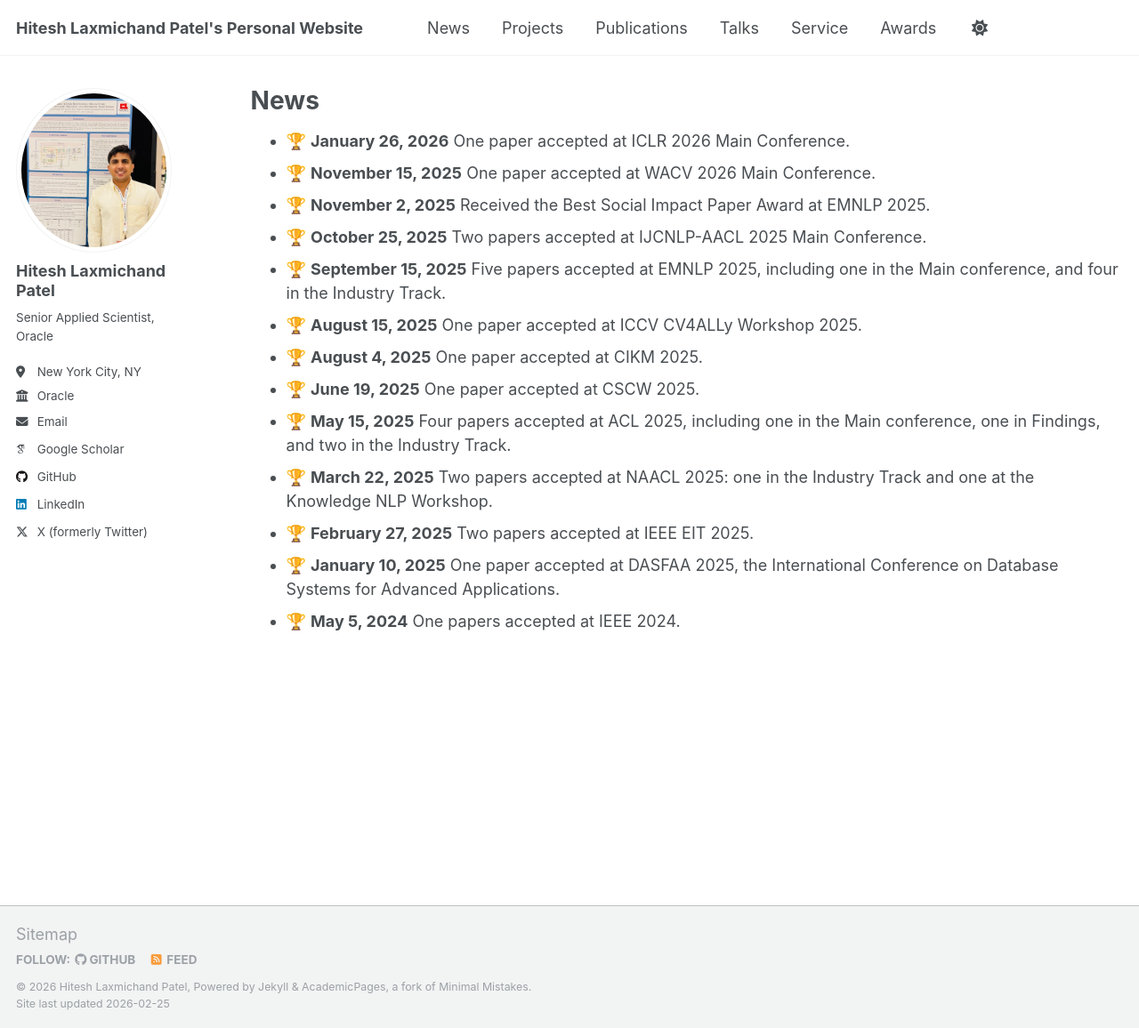
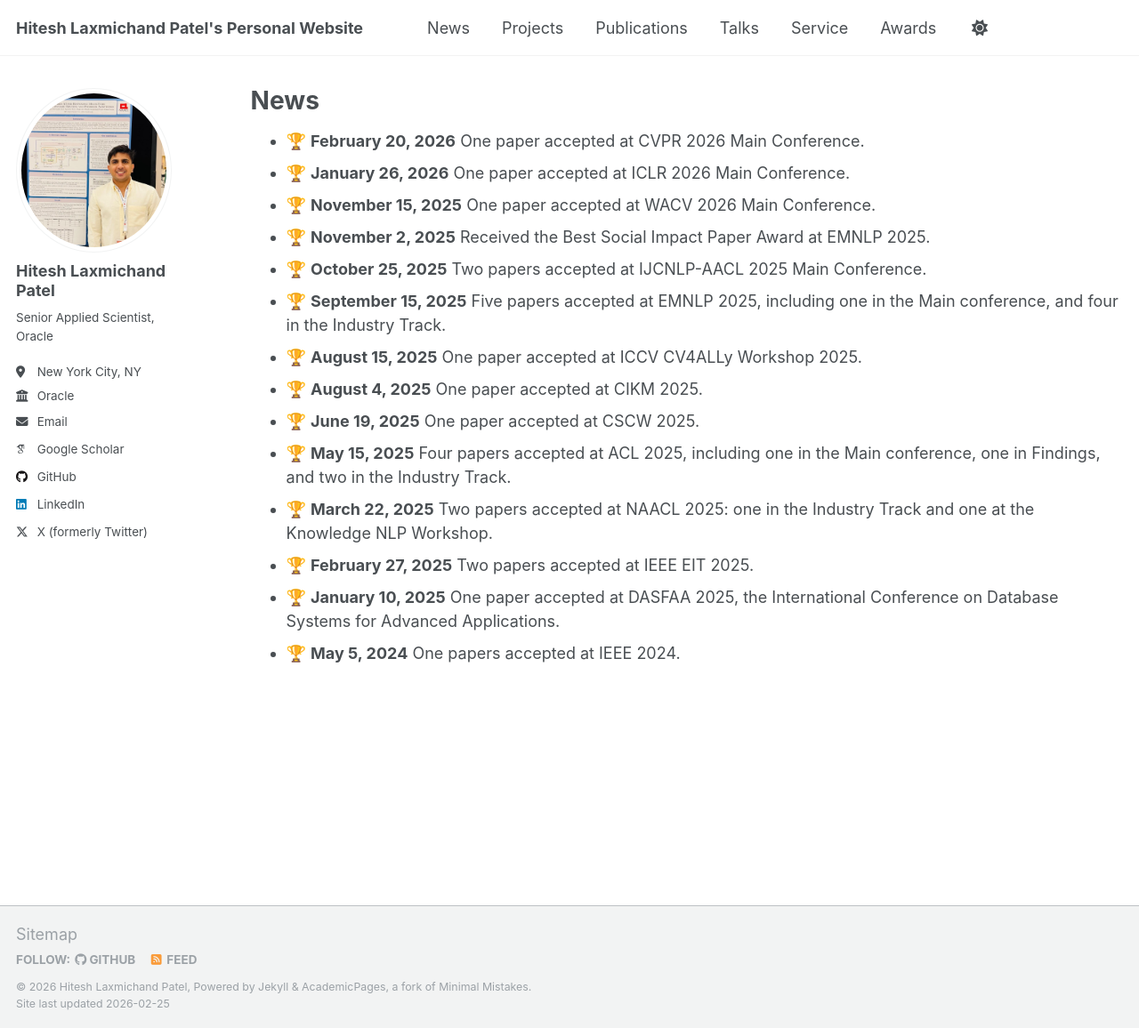
Before and after one commit to HITESHLPATEL/hiteshlpatel.github.io, a Jekyll site: the page built from _pages/news.md, in a window 1280 px wide and 1156 px high. Shown: the whole window at 89% size. Built offline with Jekyll 4.4.1, drawn with Linux system fonts in a browser that asks for light colours; some web fonts are replaced.

Commit message:
Update news.md

```diff
--- a/_pages/news.md
+++ b/_pages/news.md
@@ -4,6 +4,7 @@ title: "News"
 permalink: /news/
 author_profile: true
 ---
+- 🏆 __February 20, 2026__ One paper accepted at CVPR 2026 Main Conference.
 - 🏆 __January 26, 2026__ One paper accepted at ICLR 2026 Main Conference.
 - 🏆 __November 15, 2025__ One paper accepted at WACV 2026 Main Conference.
 - 🏆 __November 2, 2025__ Received the Best Social Impact Paper Award at EMNLP 2025.
```
